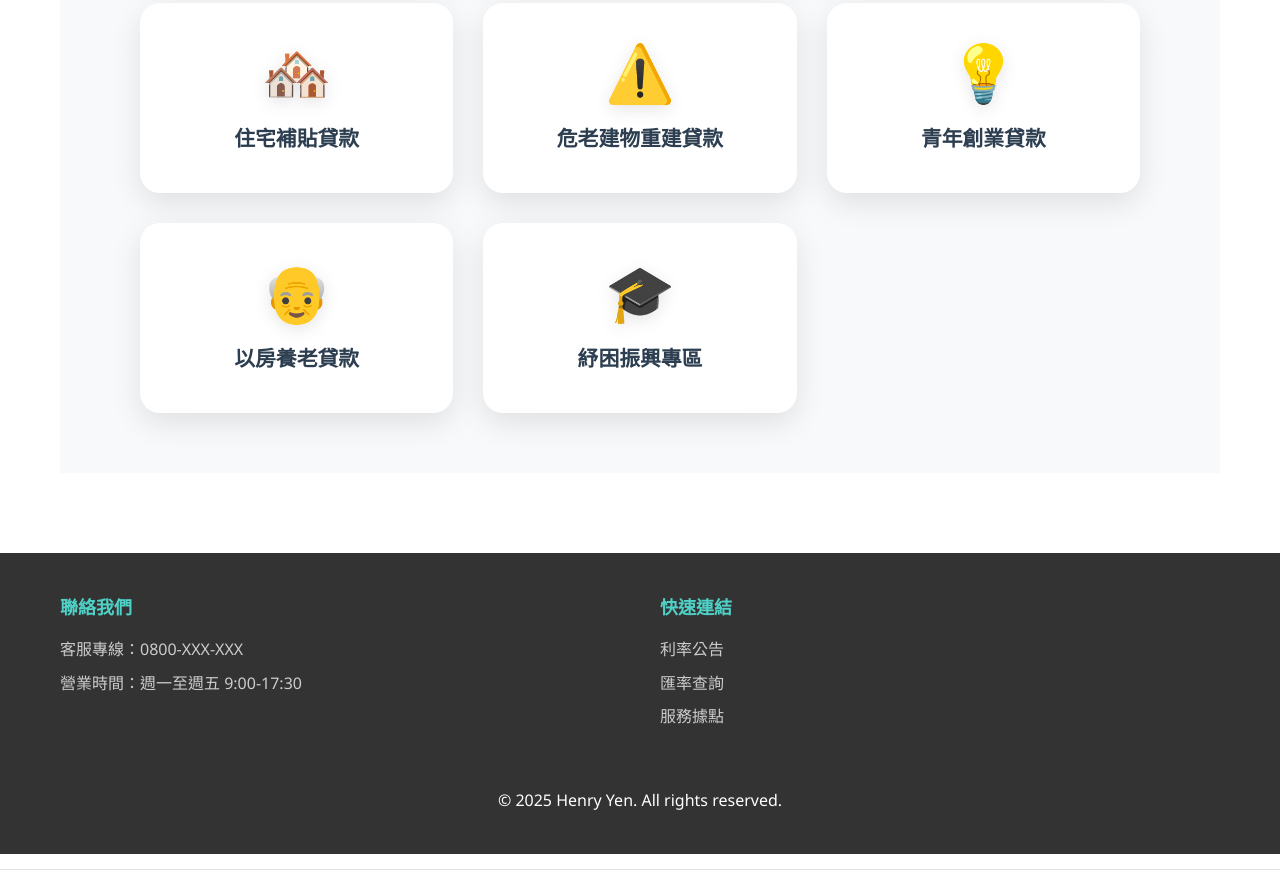
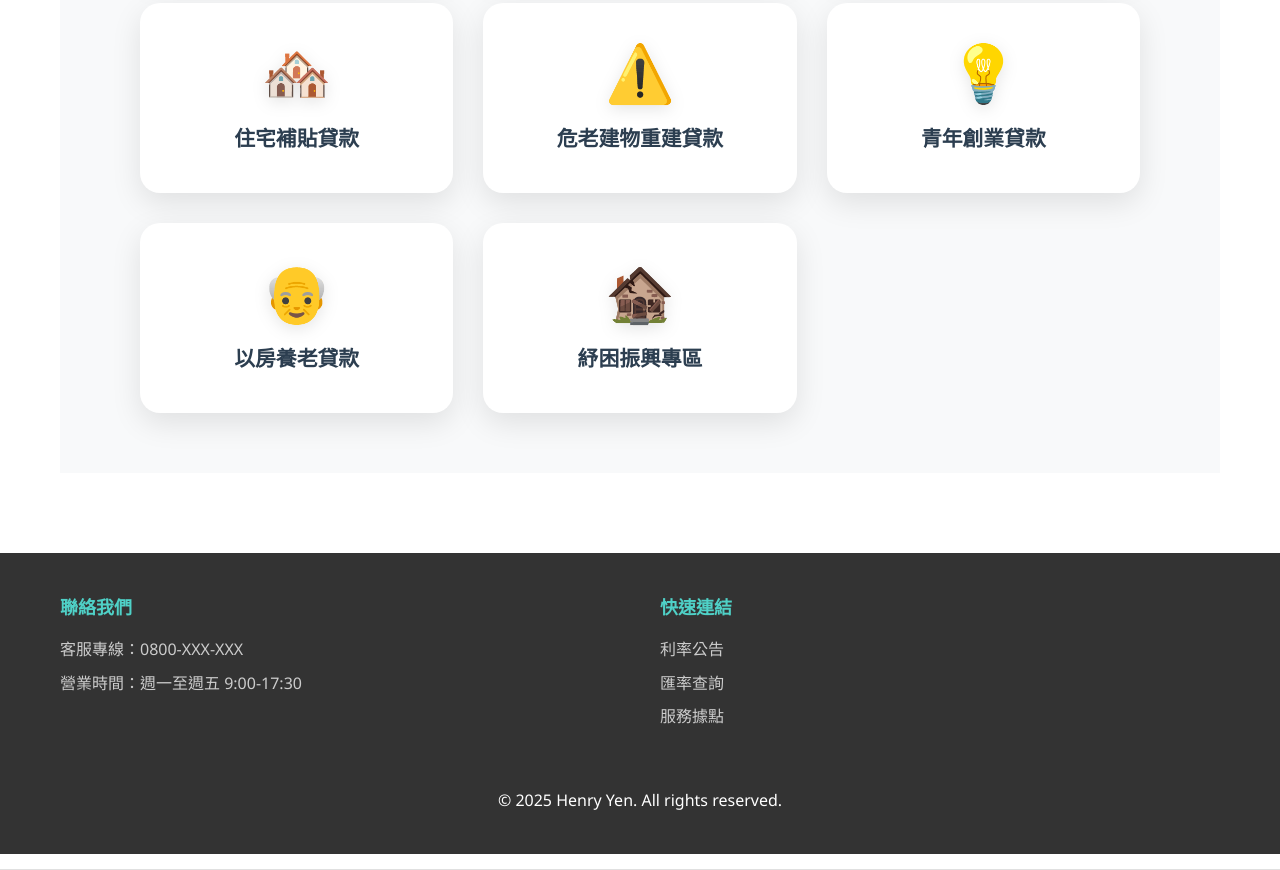
Before and after one commit to henry-yen/predictive-engagement-demo, a plain HTML site: page index.html in a window 1280 px wide. Shown: the part 1156-2026 px from the top of the page. Drawn offline with Linux system fonts and the light colour scheme.

Commit message:
Update service button

```diff
--- a/index.html
+++ b/index.html
@@ -155,7 +155,7 @@
             </div>
             <div class="service-card">
                 <div class="service-icon">
-                    <span class="emoji-icon">🎓</span>
+                    <span class="emoji-icon">🏚️</span>
                 </div>
                 <h3>紓困振興專區</h3>
             </div>
```
